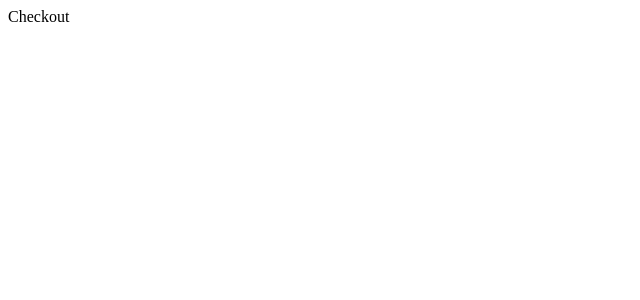
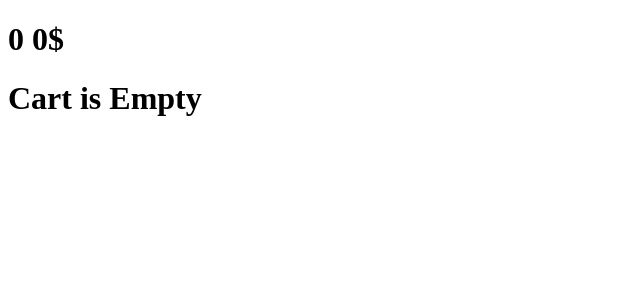
Before and after one commit to aezakmi007/Ecommerce, a React (Create React App) app: page /checkout in a window 1280 px wide. Shown: the top 300 px of the page, without its empty margins (0-640 px from the left). Built offline with nearby package versions, Linux system fonts and the light colour scheme.

Commit message:
Functionalities added : increase and decrease quantity from cart, remove items from cart

```diff
--- /dev/null
+++ b/src/Components/CheckOutProducts.js
@@ -0,0 +1,60 @@
+import React, { useState } from 'react';
+import useCart from '../context/CartContext';
+import prod from '../data/products';
+
+function CheckOutProducts({ name, image, id, price }) {
+  console.log(id);
+  console.log(name);
+  const { addTotal, decreaseTotal, reduceCart, decreaseNoOfItems } = useCart();
+
+  const [quantity, setQuantity] = useState(1);
+
+  const onIncrease = val => {
+    setQuantity(prev => prev + 1);
+    addTotal(prod.find(x => x.id === val).price);
+    // changeNoOfItems();
+  };
+
+  const onDecrease = val => {
+    if (quantity > 0) {
+      setQuantity(prev => prev - 1);
+      decreaseTotal(prod.find(x => x.id === val).price);
+      console.log(val);
+    }
+  };
+
+  const onRemove = val => {
+    if (quantity === 0) {
+      reduceCart(prod.find(x => x.id === String(val)));
+      decreaseNoOfItems();
+    } else {
+      reduceCart(prod.find(x => x.id === val));
+      decreaseTotal(prod.find(x => x.id === val).price * quantity);
+      decreaseNoOfItems();
+    }
+  };
+
+  return (
+    <div>
+      <img src={image} alt="" />
+      <h1>{name}</h1>
+      <h2>Cost : {price}$</h2>
+      <h3>{quantity}</h3>
+      <button type="button" onClick={() => onIncrease(id)}>
+        Increase
+      </button>
+      <button
+        type="button"
+        disabled={quantity === 0}
+        onClick={() => onDecrease(id)}
+      >
+        Decrease
+      </button>
+      <button type="button" onClick={() => onRemove(id)}>
+        Remove
+      </button>
+    </div>
+  );
+}
+
+export default CheckOutProducts;
--- a/src/Components/Product.js
+++ b/src/Components/Product.js
@@ -1,3 +1,4 @@
+/* eslint-disable no-prototype-builtins */
 import React from 'react';
 import useCart from '../context/CartContext';
 import prod from '../data/products';
@@ -23,11 +24,30 @@ function Product({
   console.log(addItems);
   console.log(noOfItems);
 
+  const checkInclude = () => {
+    if (items.length === 0) {
+      return false;
+    }
+
+    for (let i = 0; i < items.length; i++) {
+      const value = items[i].id;
+      if (value === id) {
+        return true;
+      }
+    }
+    return false;
+  };
+
   const onAdd = () => {
-    if (!items.includes(id)) {
+    const condition = checkInclude();
+    console.log(condition);
+    if (!condition) {
       addTotal(prod.find(x => x.id === id).price);
       changeNoOfItems();
-      addItems(prod.find(x => x.id === id).id);
+      const productId = prod.find(x => x.id === id).id;
+      const productData = prod.filter(x => x.id === productId);
+      console.log(productData);
+      addItems(productData);
     } else {
       alert('Already Added to the cart');
     }
--- a/src/Pages/CheckOut.js
+++ b/src/Pages/CheckOut.js
@@ -1,11 +1,30 @@
-import React from 'react'
+import React from 'react';
+import useCart from '../context/CartContext';
+import CheckOutProducts from '../Components/CheckOutProducts';
 
 function CheckOut() {
+  const { noOfItems, total, items } = useCart();
+
   return (
     <div>
-      Checkout
+      <h1>
+        {noOfItems} {total}$
+      </h1>
+      {items.length === 0 ? (
+        <h1>Cart is Empty</h1>
+      ) : (
+        items.map(x => (
+          <CheckOutProducts
+            key={x.id}
+            id={x.id}
+            name={x.name}
+            image={x.thumbnail}
+            price={x.price}
+          />
+        ))
+      )}
     </div>
-  )
+  );
 }
 
-export default CheckOut
+export default CheckOut;
--- a/src/context/CartContext.js
+++ b/src/context/CartContext.js
@@ -12,14 +12,36 @@ export const CartProvider = ({ children }) => {
   };
 
   const addItems = prod => {
-    setItems(prev => [...prev, prod]);
+    setItems(prev => [...prev, prod[0]]);
+  };
+  const decreaseTotal = value => {
+    setTotal(prev => prev - value);
+  };
+  const reduceCart = value => {
+    const arr = [...items];
+    const index = arr.indexOf(value);
+    arr.splice(index, 1);
+    setItems(arr);
   };
   const changeNoOfItems = () => {
     setNoOfItems(prev => prev + 1);
   };
+  const decreaseNoOfItems = () => {
+    setNoOfItems(prev => prev - 1);
+  };
   return (
     <CartContext.Provider
-      value={{ total, items, noOfItems, changeNoOfItems, addItems, addTotal }}
+      value={{
+        total,
+        items,
+        noOfItems,
+        changeNoOfItems,
+        addItems,
+        addTotal,
+        decreaseTotal,
+        reduceCart,
+        decreaseNoOfItems,
+      }}
     >
       {children}
     </CartContext.Provider>
```
